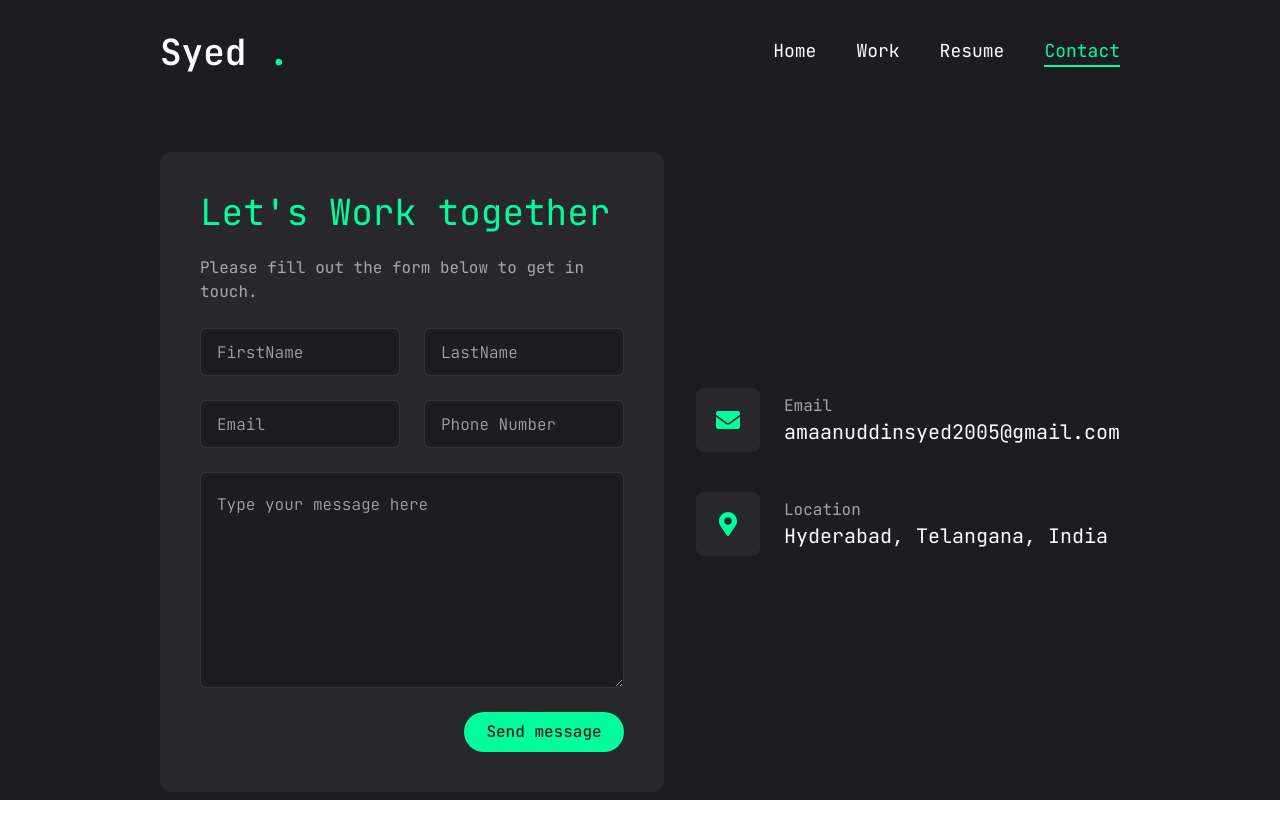
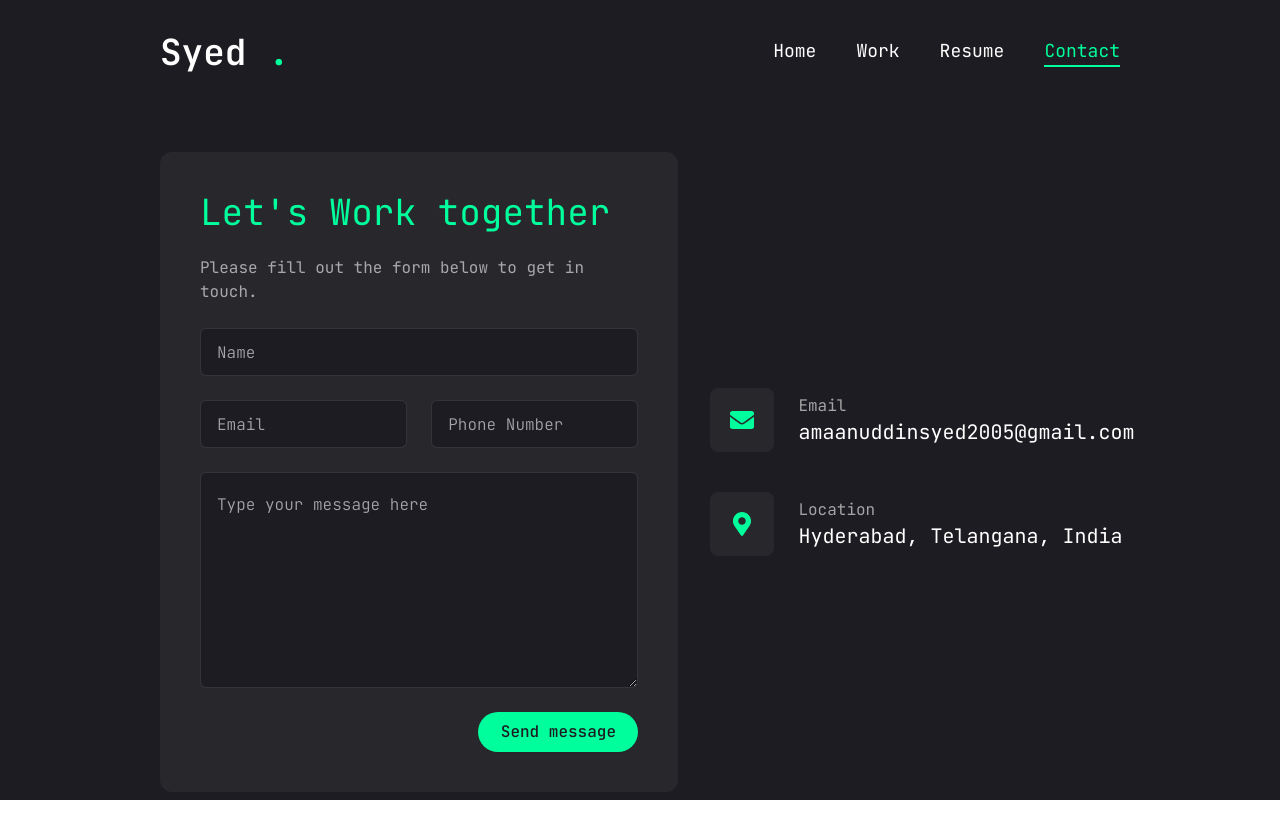
Before and after one commit to unreal-amaan/portfolio, a React (Vite) app: page /contact in a window 1280 px wide. Built offline with nearby package versions, Linux system fonts and the light colour scheme.

Commit message:
changes made to contact page

```diff
--- a/package.json
+++ b/package.json
@@ -10,6 +10,7 @@
     "preview": "vite preview"
   },
   "dependencies": {
+    "@emailjs/browser": "^4.4.1",
     "@radix-ui/react-dialog": "^1.1.6",
     "@radix-ui/react-scroll-area": "^1.2.3",
     "@radix-ui/react-select": "^2.1.6",
--- a/src/Contact/contact.tsx
+++ b/src/Contact/contact.tsx
@@ -28,7 +28,7 @@ const Contact = () => {
         >
             <div className="container mx-auto h-full w-11/12 lg:w-3/4">
                 <div className="flex flex-col lg:flex-row gap-8">
-                    <div className="lg:w-[54%] order-2 lg:order-none">
+                    <div className="lg:min-w-[54%] order-2 lg:order-none">
                         <form className="flex flex-col gap-6 p-10 bg-[#27272c] rounded-xl">
                             <h3 className="lg:text-4xl text-2xl text-primary ">
                                 Let's Work together
@@ -38,10 +38,10 @@ const Contact = () => {
                             </p>
                             <div className="grid grid-cols-1 md:grid-cols-2 gap-6">
                                 <Input
-                                    type="firstname"
-                                    placeholder="FirstName"
+                                    type="name"
+                                    placeholder="Name"
+                                    className="md:col-span-2 col-span-1"
                                 />
-                                <Input type="lastname" placeholder="LastName" />
                                 <Input type="email" placeholder="Email" />
                                 <Input
                                     type="phone"
--- /dev/null
+++ b/src/Contact/emailservide.ts
@@ -0,0 +1,17 @@
+import emailjs from "@emailjs/browser";
+
+interface sendEmailprops {
+    name:string,
+    phone:string,
+    message:string
+}
+
+export default function sendEmail(props:sendEmailprops) {
+    const name = props.name;
+    const phone = props.phone;
+    const message = props.message;
+
+
+
+
+}
```
Also changed, not shown: 1 other file (tests, documents, lock files or other folders).
